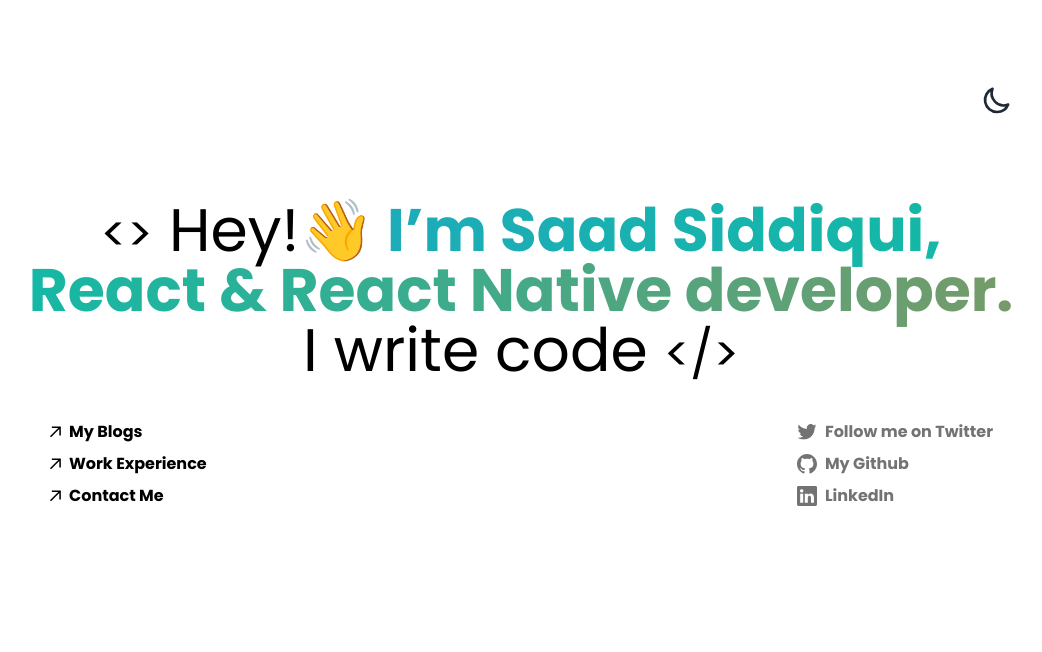
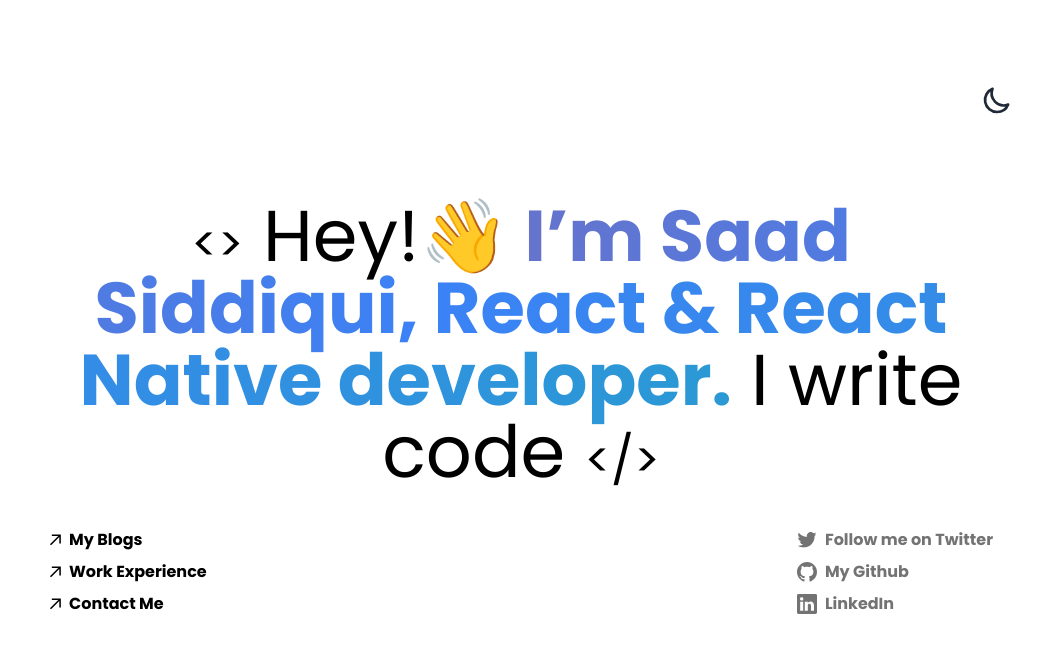
Before and after one commit to saadsiddiqui07/saad.portfolio, a Next.js app: page / in a window 1280 px wide. Shown: the top 652 px of the page, without its empty margins (119-1161 px from the left). Built offline with nearby package versions, Linux system fonts and the light colour scheme.

Commit message:
change hero section stylings

```diff
--- a/components/hero-section/index.tsx
+++ b/components/hero-section/index.tsx
@@ -6,17 +6,19 @@ import GithubIcon from "../icons/GithubIcon";
 import LinkedinIcon from "../icons/LinkedinIcon";
 import poppins from "@/styles";
 
+// dark:from-blue-300 dark:via-teal-300 dark:to-indigo-300
+
 const HeroSection = () => {
   return (
     <div className={`${poppins.className}`}>
       <div className="flex flex-col items-center justify-center mt-20 mx-5 md:mt-30 sm:mx-10 md:mx-20">
         <div className="items-center">
-          <h1 className="text-4xl sm:text-5xl md:text-6xl text-center">
+          <h1 className="text-4xl sm:text-5xl md:text-7xl text-center">
             <span className="dark:text-gray-400 text3xl sm:text-4xl md:text-5xl">
               {"<>"}
             </span>{" "}
             Hey!👋
-            <span className="font-bold bg-gradient-to-r dark:from-blue-300 dark:via-teal-300 dark:to-orange-300 from-blue-500 via-teal-500 to-orange-500 text-transparent bg-clip-text bg-300% animate-gradient">
+            <span className="font-bold bg-gradient-to-r  from-red-500 via-blue-500 to-teal-500 text-transparent bg-clip-text bg-300% animate-gradient">
               {" "}
               I’m Saad Siddiqui, React & React Native developer.
             </span>{" "}
```
